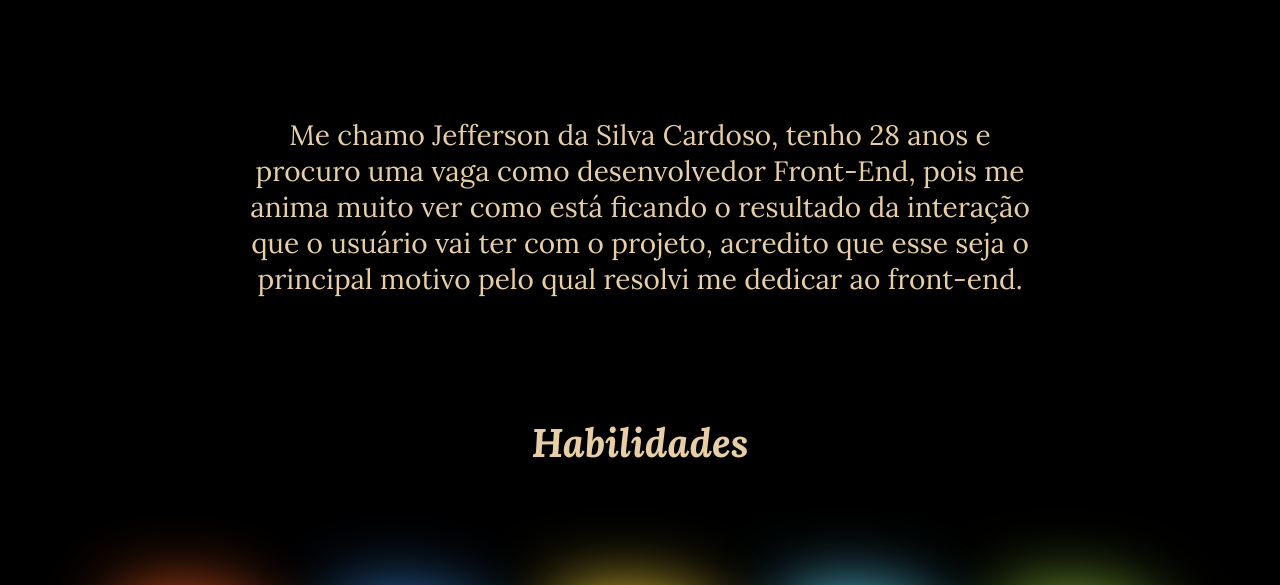
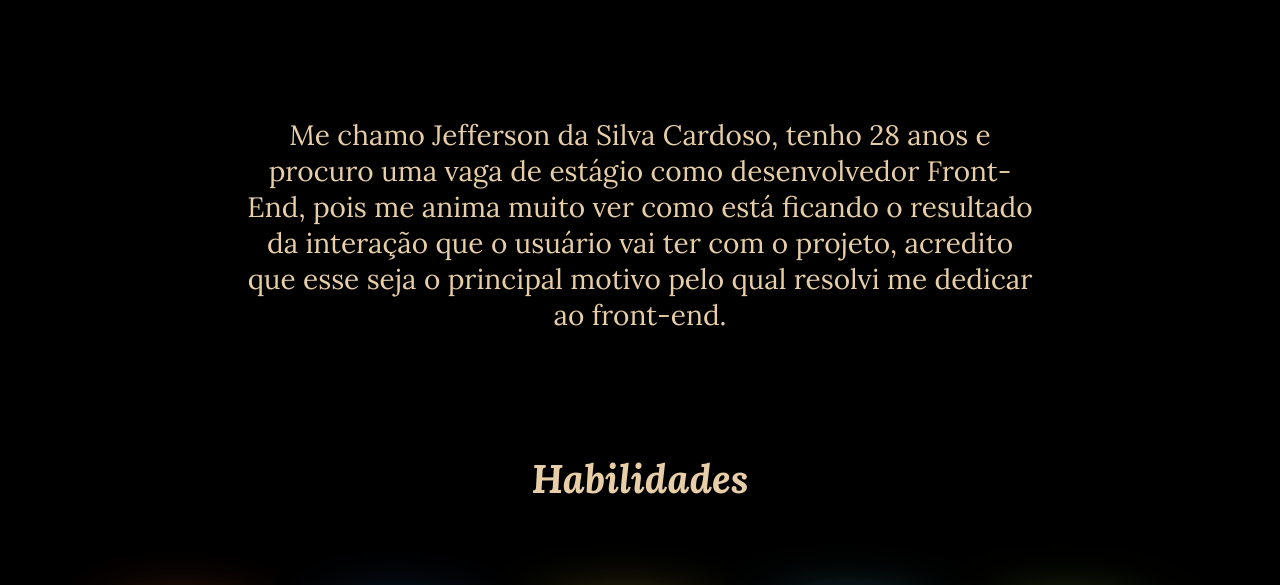
Before and after one commit to jeffersoncardoso31/portfolio, a plain HTML site: page index.html in a window 1280 px wide. Shown: the part 798-1383 px from the top of the page. Drawn offline with Linux system fonts and the light colour scheme; files whose address does not match are found by name.

Commit message:
troquei o curriculo e editei sobre mim

```diff
--- a/index.html
+++ b/index.html
@@ -71,7 +71,7 @@
             </section>
             <section id="sobreMim">
                 <h2 class="tituloCorpo">Sobre Mim:</h2>
-                <p class="textoCorpo">Me chamo Jefferson da Silva Cardoso, tenho 28 anos e procuro uma vaga como desenvolvedor Front-End, pois me anima muito ver como está
+                <p class="textoCorpo">Me chamo Jefferson da Silva Cardoso, tenho 28 anos e procuro uma vaga de estágio como desenvolvedor Front-End, pois me anima muito ver como está
                     ficando o resultado da interação
                     que o usuário vai ter com o
                     projeto, acredito que esse seja o
```
Also changed, not shown: 1 other file.
